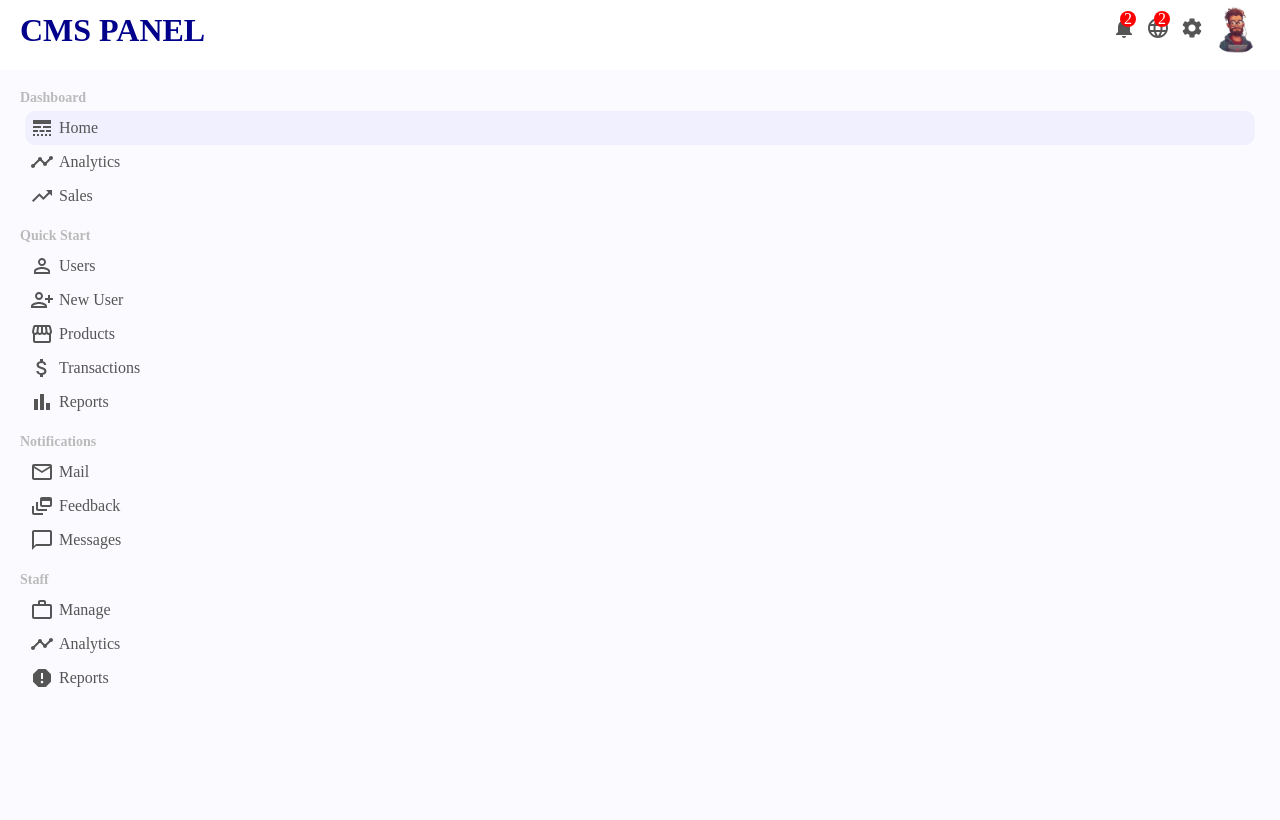
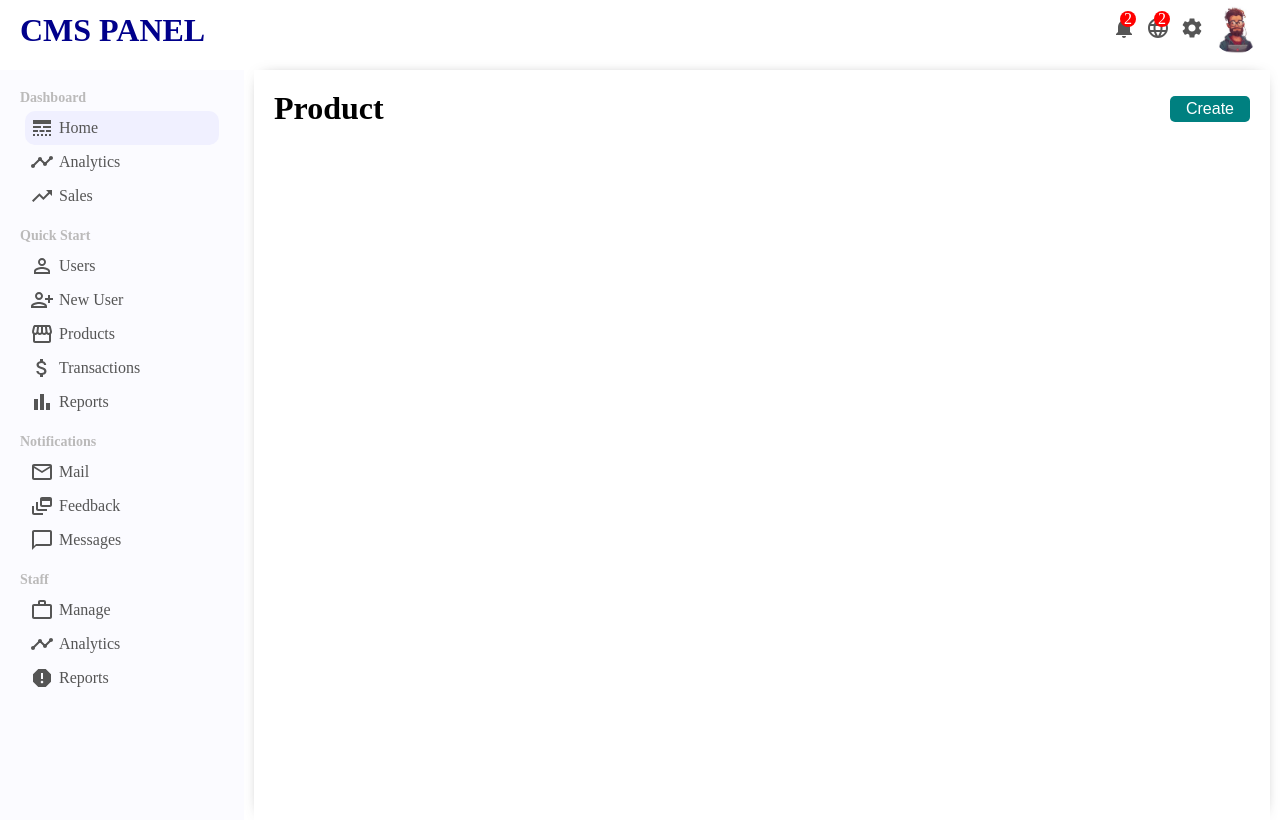
Before and after one commit to AmirNouri-dev/CMS-Project-reactjs, a React (Vite) app: page /product/1 in a window 1280 px wide. Built offline with nearby package versions, Linux system fonts and the light colour scheme.

Commit message:
code & style product page

```diff
--- a/src/pages/product/Product.css
+++ b/src/pages/product/Product.css
@@ -0,0 +1,25 @@
+.product {
+  flex: 4;
+  padding: 20px;
+  margin: 0 10px;
+  box-shadow: 0 0 15px -10px rgba(0, 0, 0, 0.75);
+}
+.product-Title_container {
+  display: flex;
+  justify-content: space-between;
+  align-items: center;
+}
+.product-Title_add-btn {
+  border: none;
+  font-size: 16px;
+  padding: 4px;
+  width: 80px;
+  color: #fff;
+  background-color: teal;
+  cursor: pointer;
+  border-radius: 5px;
+  -webkit-border-radius: 5px;
+  -moz-border-radius: 5px;
+  -ms-border-radius: 5px;
+  -o-border-radius: 5px;
+}
--- a/src/pages/product/Product.jsx
+++ b/src/pages/product/Product.jsx
@@ -2,5 +2,14 @@ import React from "react";
 import "./Product.css";
 import { Link } from "react-router-dom";
 export default function Product() {
-  return <div></div>;
+  return (
+    <div className="product">
+      <div className="product-Title_container">
+        <h1 className="product-Title">Product</h1>
+        <Link>
+          <button className="product-Title_add-btn">Create</button>
+        </Link>
+      </div>
+    </div>
+  );
 }
--- a/src/routes.jsx
+++ b/src/routes.jsx
@@ -2,12 +2,14 @@ import Home from "./pages/home/Home";
 import UsersList from "./pages/usersList/UsersList";
 import NewUser from "./pages/newUser/NewUser";
 import Products from "./pages/products/Products";
+import Product from "./pages/product/Product";
 
 let routes = [
   { path: "/", element: <Home /> },
   { path: "/users", element: <UsersList /> },
   { path: "/newUser", element: <NewUser /> },
   { path: "/products", element: <Products /> },
+  { path: "/product/:productID", element: <Product /> },
 ];
 
 export default routes;
```
